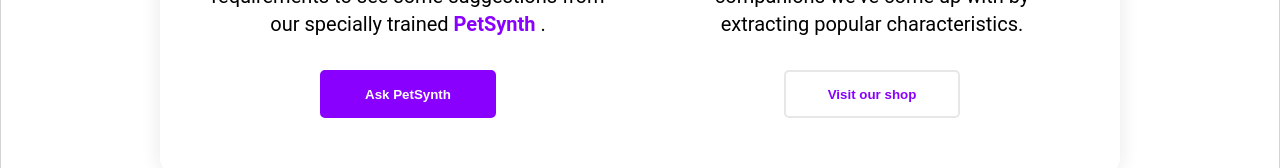
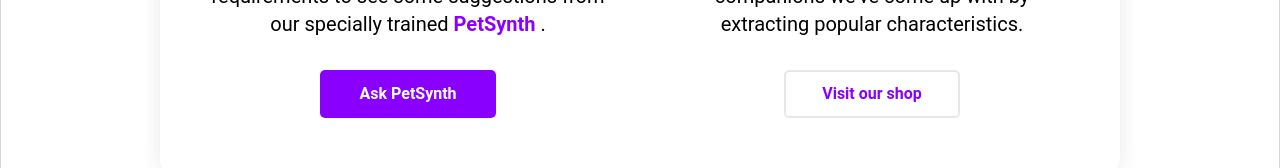
Before and after one commit to technative-academy/PetSynth, a React (Vite) app: page / in a window 1280 px wide. Shown: the part 779-947 px from the top of the page. Built offline with nearby package versions, Linux system fonts and the light colour scheme.

Commit message:
Button font fix and visit transition

```diff
--- a/src/views/Home/Home.module.css
+++ b/src/views/Home/Home.module.css
@@ -60,7 +60,8 @@
 	font-weight: bold;
 	font:
 		600 16px/32px "Roboto",
-		"Arial" sans-serif;
+		"Arial",
+		sans-serif;
 	color: white;
 	background-color: #8900ff;
 	border-radius: 5px;
@@ -83,16 +84,19 @@
 	width: 11rem;
 	font:
 		600 16px/32px "Roboto",
-		"Arial" sans-serif;
+		"Arial",
+		sans-serif;
 	color: #8900ff;
 	background-color: #fff;
 	border-radius: 5px;
 	border: 2px solid #e7e7e7;
 	font-weight: bold;
+	transition: border 0.3s ease;
 }
 
 .Visit:hover {
 	border: 2px solid #8900ff;
+	transition-duration: 0.4s;
 }
 
 .Visit:active {
```
